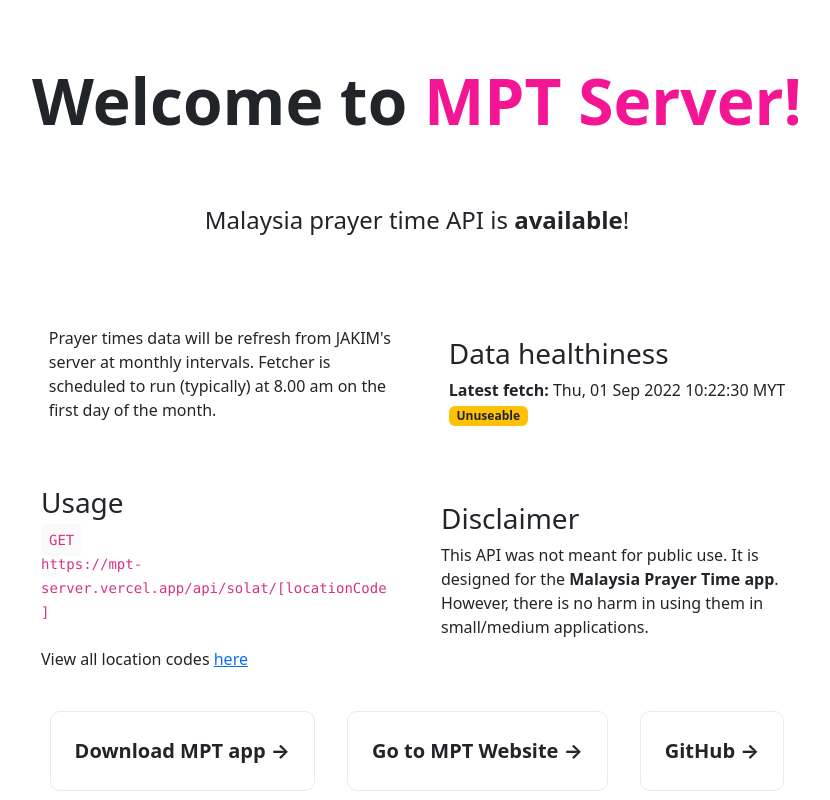
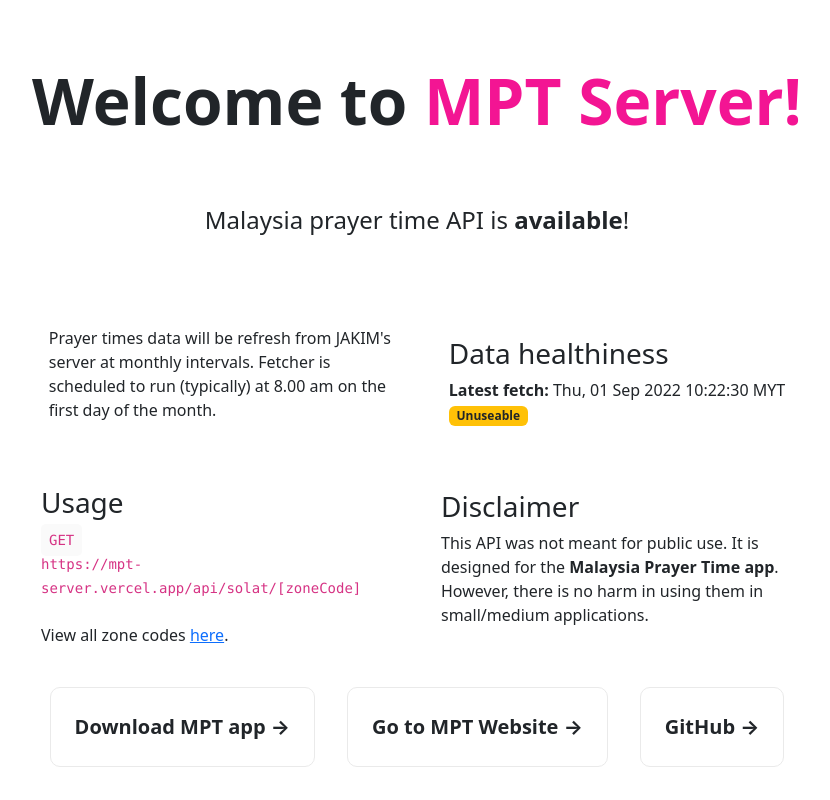
Before and after one commit to mptwaktusolat/api-waktusolat, a Next.js app: page / in a window 1280 px wide. Shown: the top 800 px of the page, without its empty margins (223-1053 px from the left). Built offline with nearby package versions, Linux system fonts and the light colour scheme.

Commit message:
:green_heart: Fix CI build sbb tak letak <Link> components

```diff
--- a/pages/index.js
+++ b/pages/index.js
@@ -1,4 +1,5 @@
 import Head from 'next/head'
+import Link from "next/link";
 import useSWR from 'swr';
 import styles from '../styles/Home.module.css'
 
@@ -52,9 +53,9 @@
               <h3>Usage</h3>
               <code className={styles.code}>GET</code>
               <br/>
-              <code>https://mpt-server.vercel.app/api/solat/[locationCode]</code>
+              <code>https://mpt-server.vercel.app/api/solat/[zoneCode]</code>
               <br/><br/>
-              View all location codes <a href="locations">here</a>
+                View all zone codes <Link href="locations"><a>here</a></Link>.
             </div>
 
             <div className={styles.textContent}>
--- a/pages/locations.js
+++ b/pages/locations.js
@@ -1,7 +1,8 @@
 import Head from 'next/head'
+import Link from "next/link";
 import useSWR from 'swr';
+import Toastify from 'toastify-js'
 import styles from "../styles/Locations.module.css";
-import Toastify from 'toastify-js'
 import "toastify-js/src/toastify.css"
 
 const fetcher = (url) => fetch(url).then((res) => res.json());
@@ -47,7 +48,7 @@
 
         <div className={styles.description}>
         <h2>All locations. Based on JAKIM.</h2>
-          <h5>Also available in <a href="/api/zones">JSON</a> format</h5>
+          <h5>Also available in <Link href="/api/zones"><a>JSON</a></Link> format</h5>
         </div>
         {
           Object.entries(zones).map(([negeri, data]) => (
```
